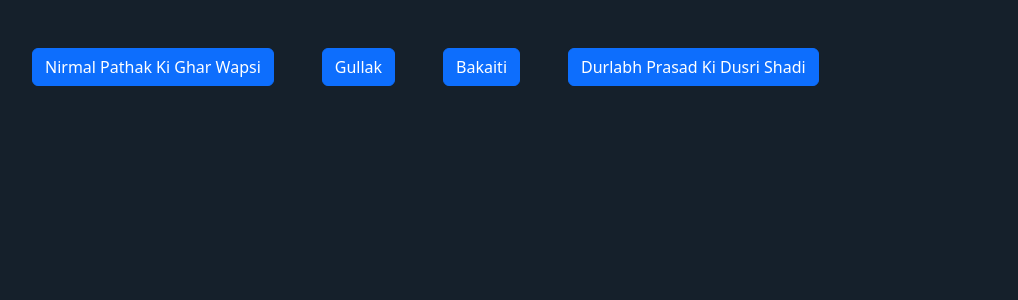
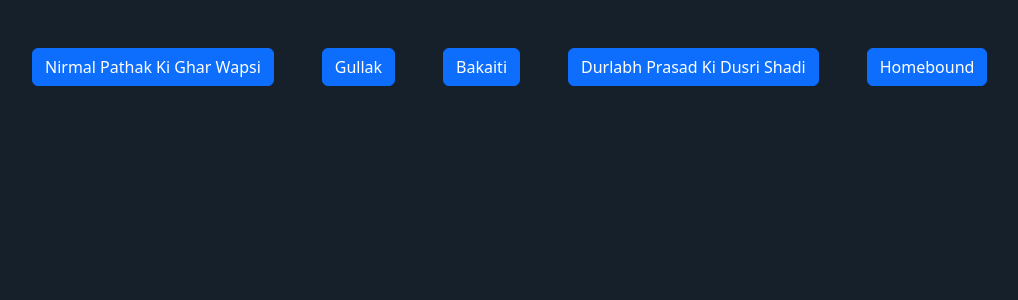
Before and after one commit to suyashjawale/movies, an Angular app: page / in a window 1280 px wide. Shown: the top 300 px of the page, without its empty margins (16-1034 px from the left). Built offline with nearby package versions, Linux system fonts and the light colour scheme.

Commit message:
New Link

```diff
--- a/src/app/app.html
+++ b/src/app/app.html
@@ -14,6 +14,7 @@
     <button class="btn btn-primary" (click)="openLink('https://lok-lok.cc/spa/videoPlayPage/movies/durlabh-prasad-ki-dusri-shadi-hindi-cam-Qam5E8Eaj83?id=2630380748058120528&type=/movie/detail&lang=en')">
       Durlabh Prasad Ki Dusri Shadi
     </button>
+    <button class="btn btn-primary" (click)="openLink('https://filmboom.top/spa/videoPlayPage/movies/homebound-8W7QsHDN9Q4?id=4063265838974094384&type=/movie/detail&detailSe=&detailEp=&lang=en')">Homebound</button>
 
   </div>
 </div>
```
Also changed, not shown: 3 other files (tests, documents, lock files or other folders).
